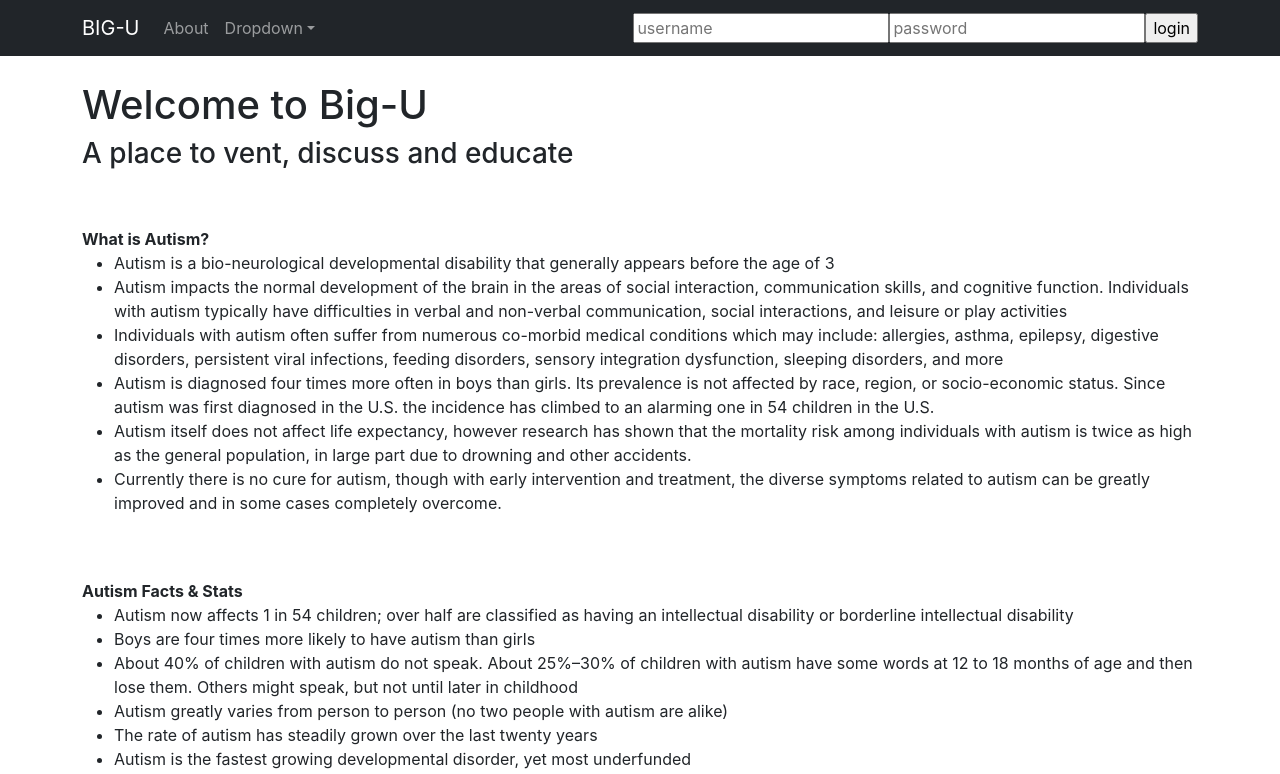
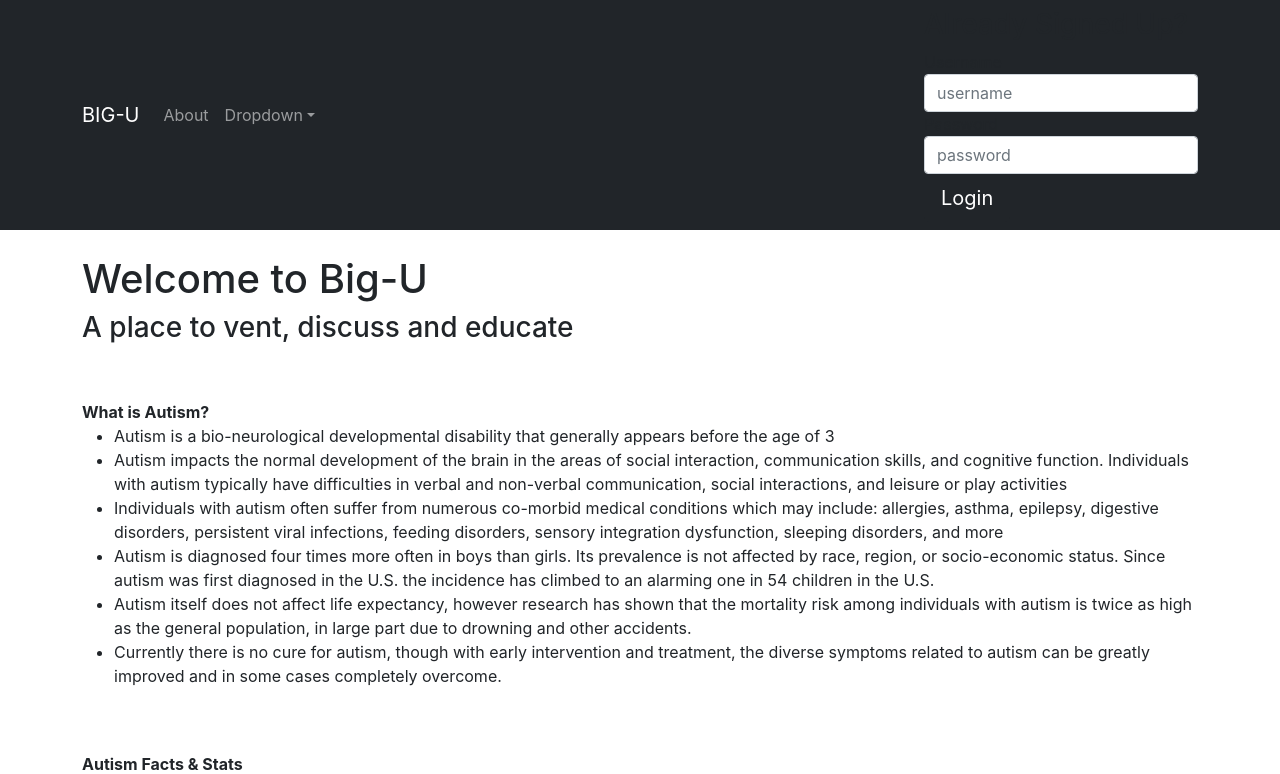
Before and after one commit to dcoppage86/big-u-frontend, a React (Create React App) app: page / in a window 1280 px wide. Shown: the top 774 px of the page. Built offline with nearby package versions, Linux system fonts and the light colour scheme; no server answers.

Commit message:
ading logout if currentUser

```diff
--- a/src/components/Login.js
+++ b/src/components/Login.js
@@ -21,9 +21,17 @@ const Login = ({ loginFormData, updateLoginForm, login }) => {
 
     return (
         <form onSubmit={ handleSubmit }>
-            <input placeholder="username" value={loginFormData.username} name="username" type="text" onChange={ handleInputChange } />
-            <input placeholder="password" value={loginFormData.password} name="password" type="text" onChange={ handleInputChange } />
-            <input type="submit" value="login" />
+        <h3>Already Signed Up?</h3>
+            <div className="form-group">
+                <label>Username</label>
+                <input className="form-control" placeholder="username" value={loginFormData.username} name="username" type="text" onChange={ handleInputChange } />
+            </div>
+
+            <div className="form-group">
+                <label>Password</label>
+                <input className="form-control" placeholder="password" value={loginFormData.password} name="password" type="text" onChange={ handleInputChange } />
+            </div>
+            <button type="submit" className="btn btn-dark btn-lg btn-block" value="login">Login</button>
         </form>
     )
 }
```
